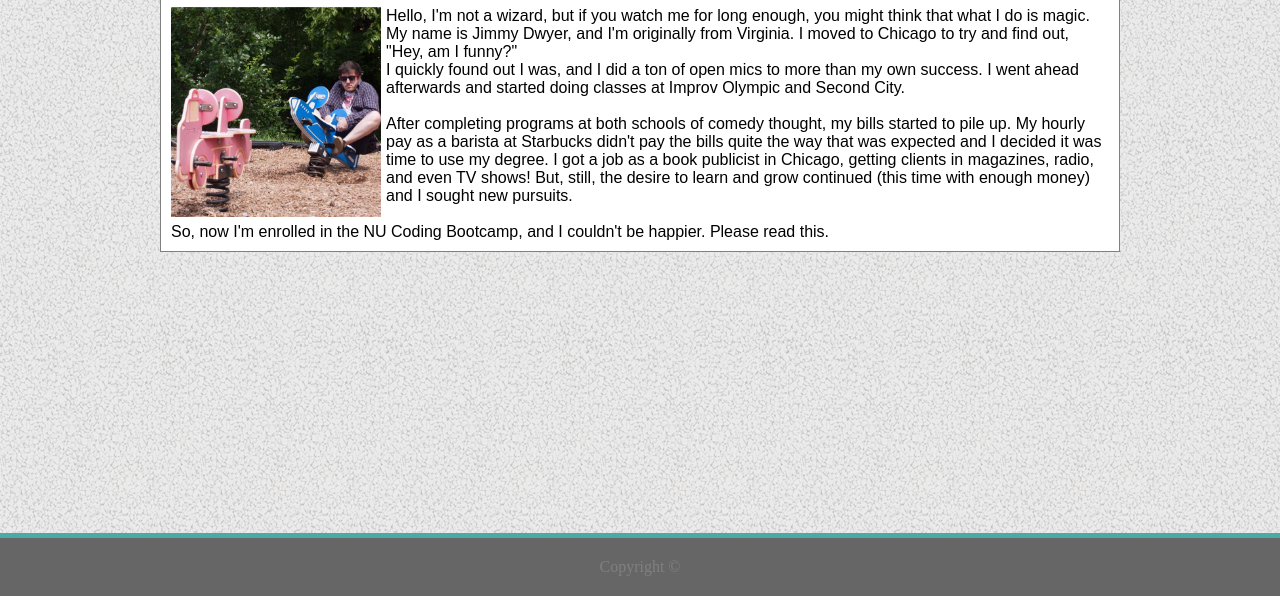
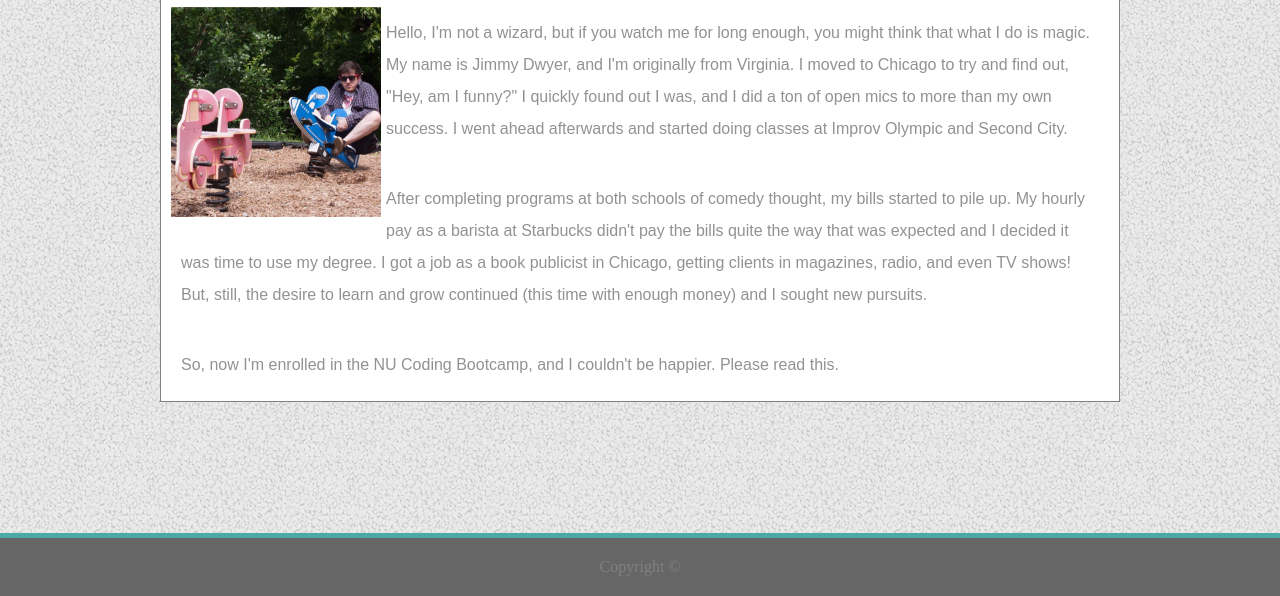
Before and after one commit to jldwyer25/Basic-Portfolio, a plain HTML site: page index.html in a window 1280 px wide. Shown: the part 204-800 px from the top of the page. Drawn offline with Linux system fonts and the light colour scheme.

Commit message:
CSS CHANGES

```diff
--- a/css/style.css
+++ b/css/style.css
@@ -31,6 +31,14 @@
         font-size: 32px;
         font-family: Georgia, 'Times New Roman', Times, serif;
         font-weight: bold;
+    }
+
+    .biopara{
+        line-height: 2;
+        padding: 10px;
+        opacity: .8;
+        color: #777777;
+        font-family: Arial, Helvetica, sans-serif;
     }
 
     #biopic{
@@ -167,7 +175,7 @@
         background-color: #4aaaa5;
         color: white;
         font-size: 20px;
-        font-family: 'Georgia', Times, Times New Roman, serif;
+        font-family: Georgia, 'Times New Roman', Times, serif;
         text-align-last: center;
         padding: 2%;
         width: 28%;
@@ -183,7 +191,7 @@
         background-color: #4aaaa5;
         color: white;
         font-size: 20px;
-        font-family: 'Georgia', Times, Times New Roman, serif;
+        font-family: Georgia, 'Times New Roman', Times, serif;
         text-align-last: center;
         padding: 2%;
         width: 28%;
@@ -199,7 +207,7 @@
         background-color: #4aaaa5;
         color: white;
         font-size: 20px;
-        font-family: 'Georgia', Times, Times New Roman, serif;
+        font-family: Georgia, 'Times New Roman', Times, serif;
         text-align-last: center;
         padding: 2%;
         width: 28%;
@@ -215,7 +223,7 @@
         background-color: #4aaaa5;
         color: white;
         font-size: 20px;
-        font-family: 'Georgia', Times, Times New Roman, serif;
+        font-family: Georgia, 'Times New Roman', Times, serif;
         text-align-last: center;
         padding: 2%;
         width: 28.1%;
@@ -231,7 +239,7 @@
         background-color: #4aaaa5;
         color: white;
         font-size: 20px;
-        font-family: 'Georgia', Times, Times New Roman, serif;
+        font-family: Georgia, 'Times New Roman', Times, serif;
         text-align-last: center;
         padding: 2%;
         width: 28.1%;
--- a/index.html
+++ b/index.html
@@ -29,19 +29,19 @@
         <br>
         <hr>
         <img id="biopic" src="images/jimmy.jpg" alt="Jimmy" height="210px" width="210px">
-        <p> Hello, I'm not a wizard, but if you watch me for long enough, you might think that what I do is magic.</p>
-        <p> My name is Jimmy Dwyer, and I'm originally from Virginia. I moved to Chicago to try and find out, "Hey, am I funny?" </p>
-        <p> I quickly found out I was, and I did a ton of open mics to more than my own success. I went ahead afterwards
+        <p class="biopara"> Hello, I'm not a wizard, but if you watch me for long enough, you might think that what I do is magic.
+        My name is Jimmy Dwyer, and I'm originally from Virginia. I moved to Chicago to try and find out, "Hey, am I funny?"
+        I quickly found out I was, and I did a ton of open mics to more than my own success. I went ahead afterwards
             and started doing classes at Improv Olympic and Second City.
         </p>
         <br>
-        <p> After completing programs at both schools of comedy thought, my bills started to pile up. My hourly pay as a barista at Starbucks
+        <p class="biopara"> After completing programs at both schools of comedy thought, my bills started to pile up. My hourly pay as a barista at Starbucks
             didn't pay the bills quite the way that was expected and I decided it was time to use
             my degree. I got a job as a book publicist in Chicago, getting clients in magazines, radio, and even TV shows! But, still, the
             desire to learn and grow continued (this time with enough money) and I sought new pursuits.
         </p>
         <br>
-        <p> So, now I'm enrolled in the NU Coding Bootcamp, and I couldn't be happier. Please read this.</p>
+        <p class="biopara"> So, now I'm enrolled in the NU Coding Bootcamp, and I couldn't be happier. Please read this.</p>
 
     </div>
 
```
